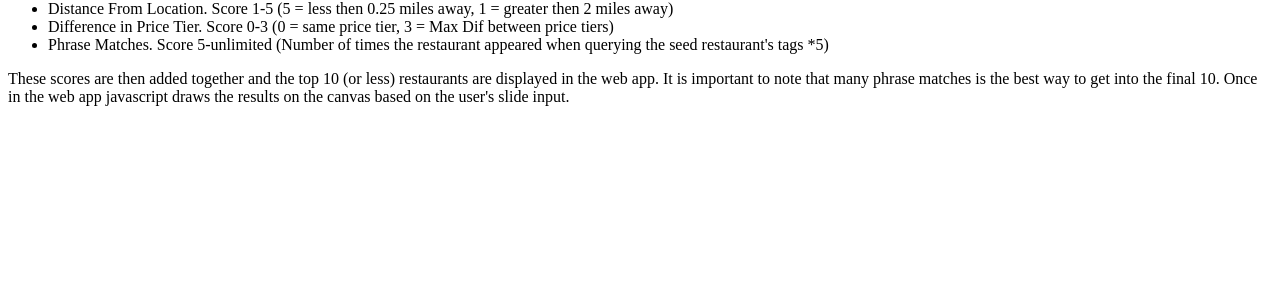
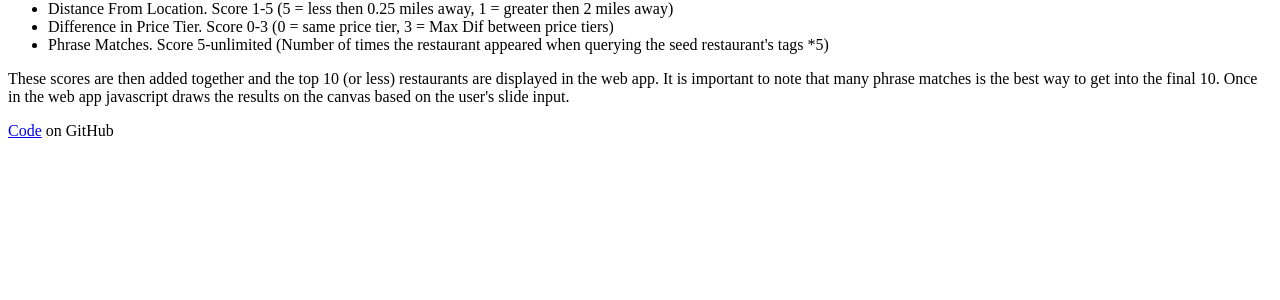
Before and after one commit to sbuckfelder/RestaurantViz, a Python web app: template RestaurantViz/Templates/RestViz.html in a window 1280 px wide. Shown: the part 474-774 px from the top of the page. Run offline with Jinja, Linux system fonts and the light colour scheme; the template is opened without the code that fills it, so the values that code supplies are empty.

Commit message:
Added link to GitHub

```diff
--- a/RestaurantViz/Templates/RestViz.html
+++ b/RestaurantViz/Templates/RestViz.html
@@ -36,6 +36,8 @@ Each restaurant is then scored by the following:
 </p>
 
 <p>These scores are then added together and the top 10 (or less) restaurants are displayed in the web app.  It is important to note that many phrase matches is the best way to get into the final 10.  Once in the web app javascript draws the results on the canvas based on the user's slide input. </p>
+
+<a href="https://github.com/sbuckfelder/RestaurantViz">Code</a> on GitHub
 
 
 <script>
```
Also changed, not shown: 1 other file.
